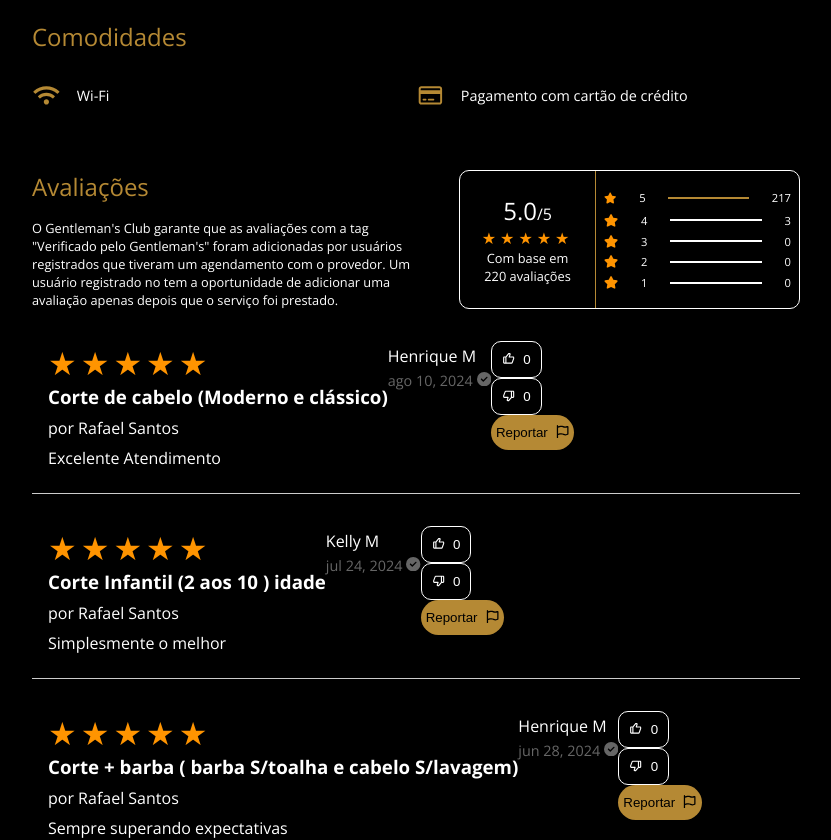
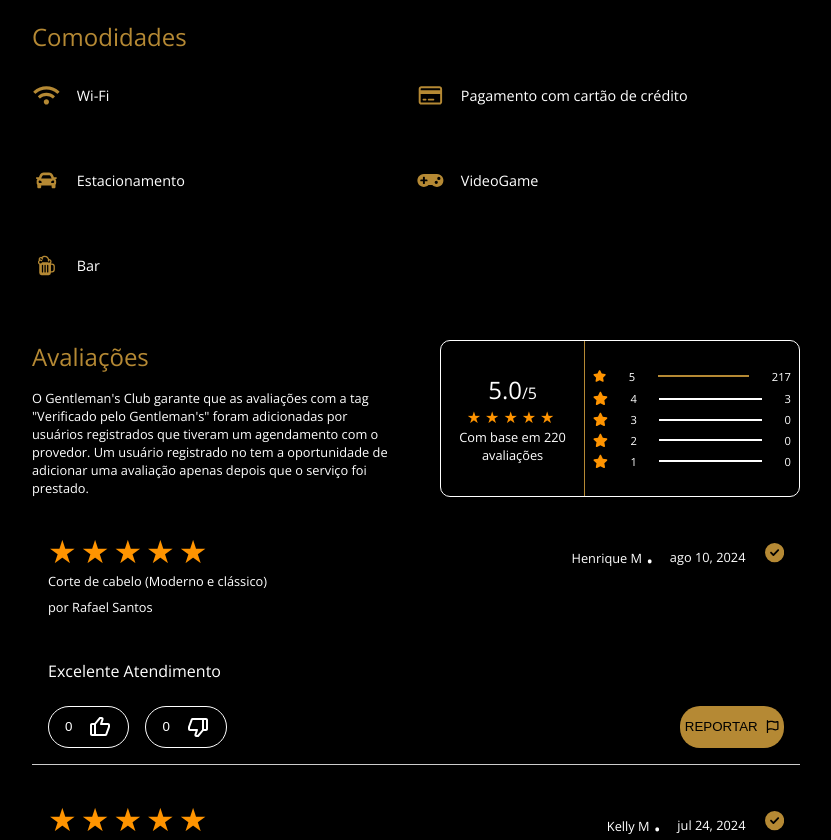
Before and after one commit to Git-Hub-Gentlemen-s-Club/GentlemensClub, a React (Vite) app in the folder gentlemens-club-app/: page /BarbeariaSelecionada in a window 1280 px wide. Shown: the part 2600-3440 px from the top of the page, without its empty margins (0-831 px from the left). Built offline with nearby package versions, Linux system fonts and the light colour scheme; a web font is replaced by a local one.

Commit message:
Terminado o css do body

```diff
--- a/gentlemens-club-app/src/components/barbershop_selected/BarberShopSelected.jsx
+++ b/gentlemens-club-app/src/components/barbershop_selected/BarberShopSelected.jsx
@@ -14,12 +14,13 @@ import equipe3 from '../../assets/barbearia/equipe3.png'
 
 import { faHeart, faShareFromSquare } from '@fortawesome/free-regular-svg-icons';
 import { FontAwesomeIcon } from '@fortawesome/react-fontawesome';
-import { FaGift, FaPaperPlane, FaShieldVirus, FaWifi, FaStar } from 'react-icons/fa';
+import { FaGift, FaPaperPlane, FaShieldVirus, FaWifi, FaStar, FaCar, FaGamepad, } from 'react-icons/fa';
 import { FaCircleCheck, FaRegFlag, FaRegCreditCard } from "react-icons/fa6";
 import { IoIosInformationCircleOutline, IoIosSearch, IoIosPhonePortrait } from "react-icons/io";
+import { IoBeer } from "react-icons/io5";
 import { BiLike, BiDislike } from "react-icons/bi";
 
-import { BarberShop, Header, LogoDiv, HeaderDiv, ImgDiv, ImgEnderecoDiv, DivIcons, LogoImg, LogoBarbershop, LinkDiv, Link, Body, Section, BarberShopImgDiv, LogoBarbershopPrincipal, Avaliation, BarberShopEnderecoDiv, NameDiv, DivIconsII, DestaqueDiv, BuscaDiv, ServicosDiv, Aside, AsideGiftCard, AsideIframe, MembrosEquipe, TeamMember, TeamImage, TeamName, ContatoAside, OpeningHoursContainer, Day, DayName, Hours, CardMap, Accordion, Panel, DivKeyPanel, DivButton, DivPanel, RegrasSaude, NossoTrabalho, ReviewContainer, ServiceTitle, Barber, Rating, Star, Comment, User, Date, Like, Report, Commodities, Reviews, RateDiv, Hrdiv, RateDivRate, ReviewsText, ReviewContainerRating } from "../../styled_components/barbershop_selected/BarberShopSelectedStyle";
+import { BarberShop, Header, LogoDiv, HeaderDiv, ImgDiv, ImgEnderecoDiv, DivIcons, LogoImg, LogoBarbershop, LinkDiv, Link, Body, Section, BarberShopImgDiv, LogoBarbershopPrincipal, Avaliation, BarberShopEnderecoDiv, NameDiv, DivIconsII, DestaqueDiv, BuscaDiv, ServicosDiv, Aside, AsideGiftCard, AsideIframe, MembrosEquipe, TeamMember, TeamImage, TeamName, ContatoAside, OpeningHoursContainer, Day, DayName, Hours, CardMap, Accordion, Panel, DivKeyPanel, DivButton, DivPanel, RegrasSaude, NossoTrabalho, ReviewContainer, ServiceTitle, Barber, Rating, Star, Comment, User, Date, Like, Report, Commodities, Reviews, RateDiv, Hrdiv, RateDivRate, ReviewsText, ReviewContainerRating, ReviewContainerUser, ReviewContainerLike } from "../../styled_components/barbershop_selected/BarberShopSelectedStyle";
 import Pagination from '../home/body_components/Pagination';
 
 
@@ -133,8 +134,11 @@ const response = {
         ],
     },
     commodities: {
-        creditCard: true,
+        creditCard: true, //NÃO EXISTE NO BANCO
         wifi: true,
+        estacionamento: true,
+        video_game: true,
+        bar: true,
     }
 }
 
@@ -291,6 +295,21 @@ const BarberShopSelected = () => {
                                 <FaRegCreditCard style={{ color: '#B58934', height: '1.3rem', width: '1.8rem' }} />
                                 <h4>Pagamento com cartão de crédito</h4>
                             </div>}
+                        {response.commodities.estacionamento &&
+                            <div>
+                                <FaCar style={{ color: '#B58934', height: '1.3rem', width: '1.8rem' }} />
+                                <h4>Estacionamento</h4>
+                            </div>}
+                        {response.commodities.video_game &&
+                            <div>
+                                <FaGamepad style={{ color: '#B58934', height: '1.3rem', width: '1.8rem' }} />
+                                <h4>VideoGame</h4>
+                            </div>}
+                        {response.commodities.bar &&
+                            <div>
+                                <IoBeer style={{ color: '#B58934', height: '1.3rem', width: '1.8rem' }} />
+                                <h4>Bar</h4>
+                            </div>}
                     </Commodities>
                     <Reviews>
                         <ReviewsText>
@@ -350,25 +369,25 @@ const BarberShopSelected = () => {
                                     </Rating>
                                     <ServiceTitle>{review.service}</ServiceTitle>
                                     <Barber>por {review.barber}</Barber>
-                                    <Comment>{review.review}</Comment>
                                 </ReviewContainerRating>
-                                <div>
-                                    <User>{review.user}</User>
-                                    <Date>{review.date} <FaCircleCheck /></Date>
-                                </div>
-                                <div>
+                                <ReviewContainerUser>
+                                    <User>{review.user} <span>.</span></User>
+                                    <Date>{review.date} <FaCircleCheck style={{ color: '#B58934', height: '1.2rem', width: '1.2rem', marginLeft: "1rem" }} /></Date>
+                                </ReviewContainerUser>
+                                <Comment>{review.review}</Comment>
+                                <ReviewContainerLike>
                                     <div>
                                         <Like>
-                                            <BiLike />
                                             {review.like}
+                                            <BiLike style={{ height: "1.5rem", width: "1.5rem" }} />
                                         </Like>
                                         <Like>
-                                            <BiDislike />
                                             {review.like}
+                                            <BiDislike style={{ height: "1.5rem", width: "1.5rem" }} />
                                         </Like>
                                     </div>
-                                    <Report>Reportar <FaRegFlag /></Report>
-                                </div>
+                                    <Report>REPORTAR <FaRegFlag /></Report>
+                                </ReviewContainerLike>
                             </ReviewContainer>
                         ))}
                     </div>
--- a/gentlemens-club-app/src/styled_components/barbershop_selected/BarberShopSelectedStyle.jsx
+++ b/gentlemens-club-app/src/styled_components/barbershop_selected/BarberShopSelectedStyle.jsx
@@ -543,16 +543,50 @@ export const ReviewContainer = styled.div`
   margin: 16px 0;
   color: white;
   display: flex;
+  flex-direction: row;
+  flex-wrap: wrap;
+  width: 100%;
 `;
 export const ReviewContainerRating = styled.div`
+    width: 70%;
+`
+export const ReviewContainerUser = styled.div`
+    width: 30%;
+    display: flex;
+    flex-direction: row;
+    gap: 1rem;
+    align-items: baseline;
+    justify-content: flex-end;
 
+    span{
+        font-size: 2rem;
+    }
 `
+export const ReviewContainerLike = styled.div`
+    width: 100%;
+    display: flex;
+    flex-direction: row;
+    justify-content: space-between;
+    padding-top: 1rem;
+
+    div{
+        display: flex;
+        flex-direction: row;
+        gap: 1rem;
+    }
+`
+
 export const ServiceTitle = styled.h3`
   margin: 0 0 8px 0;
+  font-weight: 400;
+  font-size: 0.8rem;
 `;
 
 export const Barber = styled.p`
   margin: 4px 0;
+  font-weight: 400;
+  font-size: 0.8rem;
+  padding-bottom: 2rem;
 `;
 
 export const Rating = styled.div`
@@ -568,26 +602,26 @@ export const Star = styled.span`
 
 export const Comment = styled.p`
   margin: 8px 0;
+  width: 100%;
 `;
 
 export const User = styled.p`
-  margin: 4px 0;
+  font-size: 0.8rem;
 `;
 
 export const Date = styled.p`
-  margin: 4px 0;
-  font-size: 0.9em;
-  color: #666;
+  font-size: 0.8rem;
 `;
 
 export const Like = styled.button`
     border: 1px solid white;
-    border-radius: 10px;
-    padding: 10px;
+    border-radius: 50px;
+    padding: 0.5rem 1rem;
     color: white;
     background-color: transparent;
     display: flex;
-    gap: 0.5rem;
+    gap: 1rem;
+    align-items: center;
 `
 export const Report = styled.button`
     border: none;
@@ -596,6 +630,7 @@ export const Report = styled.button`
     gap: 0.5rem;
     padding: 10px 5px;
     border-radius: 20px;
+    align-items: center;
 `;
 
 export const Commodities = styled.div`
@@ -628,6 +663,7 @@ export const Reviews = styled.div`
     color: white;
     display: flex;
     flex-direction: row;
+    width: 100%;
     gap: 3rem;
 `
 
@@ -650,6 +686,7 @@ export const RateDiv = styled.div`
     border-radius: 10px;
     text-align: center;
     align-items: center;
+    width: 50%;
 `
 export const RateDivRate = styled.div`
     width: 40%;
```
